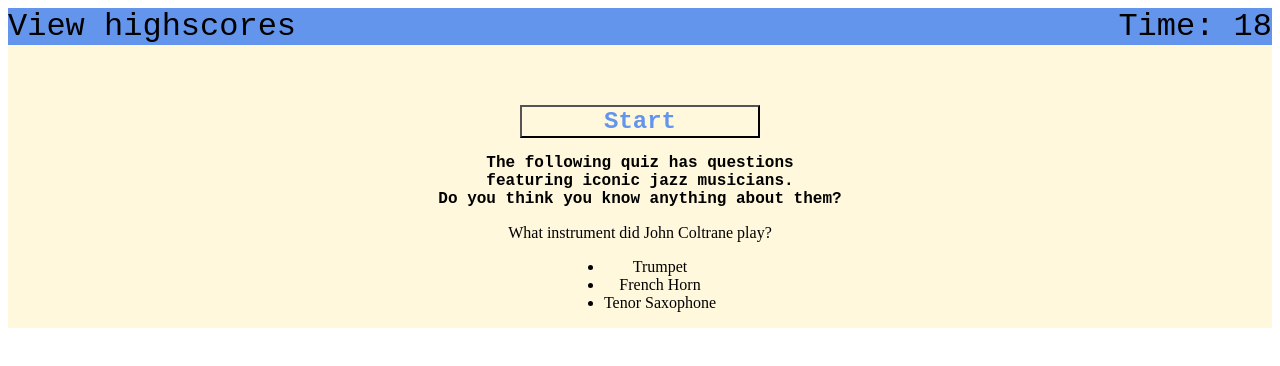
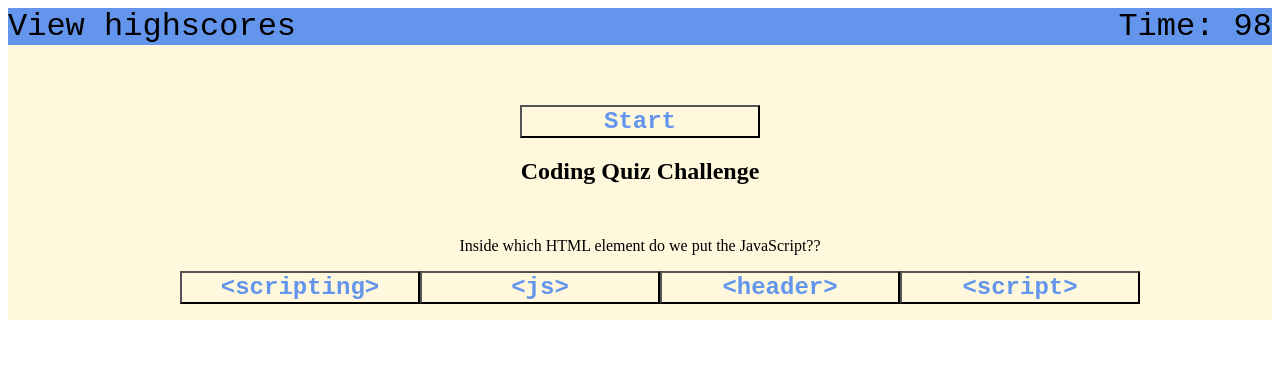
Before and after one commit to Reptartheman/Numbers-Letters-Shapes, a plain HTML site: page index.html in a window 1280 px wide. Both pictures are taken after a click on the button "Start". Drawn offline with nearby package versions, Linux system fonts and the light colour scheme.

Commit message:
updateJSwithbuttons

```diff
--- a/index.html
+++ b/index.html
@@ -15,9 +15,8 @@
 
 <section id="quiz">
     <button id="buttonStart">Start</button>
-    <p>The following quiz has questions
-       <br>featuring iconic jazz musicians.
-      <br>Do you think you know anything about them?
+    <h1>Coding Quiz Challenge</h1>
+
     </p>
     <div id="questions"></div>
     <div id="answers">
--- a/script.js
+++ b/script.js
@@ -1,15 +1,57 @@
-// BUTTON START
-// First: Target the elements by setting variables.
-// Variables at the top of the page
-// As the user clicks and answers a question, it goes onto the next page.
+/* WHAT"S NEEDED
+WHEN I click the start button ✅
+THEN a timer starts and I am presented with a question✅
+
+WHEN I answer a question ✅
+THEN I am presented with another question✅
+
+WHEN I answer a question incorrectly
+THEN time is subtracted from the clock
+
+WHEN all questions are answered or the timer reaches 0
+THEN the game is over
+
+WHEN the game is over
+THEN I can save my initials and my score*/
+
 const buttonStart = document.querySelector("#buttonStart");
-let questionNumber = 0;
-const questionDiv = document.querySelector("#questions")
-let answersDiv = document.querySelector("#listanswers")
+const questionDiv = document.querySelector("#questions");
+let answersDiv = document.querySelector("#listanswers");
+let answerButtons = document.querySelectorAll("#answers");
+let questionNumber1 = 0;
+var timeLeft
 
+
+
+//                                      QUIZ MATERIAL                   //
+//Add buttons to question one selections then add to other questions.
+
+const quizQuestions = [
+    {   question: "Inside which HTML element do we put the JavaScript??",
+        answers: ["<scripting>", "<js>", "<header>", "<script>"],
+        correctAnswer: "<script>"
+
+    },
+    {   question: "Where is the correct place to insert the <script> tag?",
+        answers:  ["The <body> section", "The first <h1> element", "Both the <head> and <body> section", "At the end of the CSS file"],
+        correctAnswer: "Both the <head> and <body> section"
+
+    },
+    {
+        question: "How can you add a comment in a JavaScript?",
+        answers:["~ New Comment ~","//New Comment", "<NewComment>", "$NewComment$"],
+        correctAnswer: "//New Comment"
+        },
+    {
+        question: "What is the correct syntax for writing a function?",
+        answers:["function = newFunction()", "function newFunction()", "function//newFunction", "function.newFunction"],
+        correctAnswer: "function newFunction()"
+    }
+];
+//                                  START QUIZ                          //
 function startQuiz(){
 displayQuestions()
-var timeLeft = 20
+timeLeft = 100
 var timer = setInterval(function() {
         timeLeft--;
         if (timeLeft >= 0) {
@@ -24,17 +66,37 @@ var timer = setInterval(function() {
     };
 
 function displayQuestions(){
-    questionDiv.textContent = quizQuestions[questionNumber].question
-    for(let i = 0; i<=2; i++){
-    var newLi = document.createElement("li")
-        newLi.textContent = quizQuestions[questionNumber].answers[i]
+    questionDiv.textContent = quizQuestions[questionNumber1].question
+    answersDiv.innerHTML = ""
+    for(let i = 0; i<=3; i++){
+    var newLi = document.createElement("button")
+        newLi.textContent = quizQuestions[questionNumber1].answers[i]
         answersDiv.appendChild(newLi)
     }
 }
 
+function clickAnswer(event){
+    var element = event.target.textContent
+    console.log("event target" , element)
+    console.log("correct Answer",quizQuestions[questionNumber1].correctAnswer)
+        if(element !== quizQuestions[questionNumber1].correctAnswer){
+            timeLeft -= 15
+        if(timeLeft < 0){
+            timeLeft = 0
+        }
+        }
+    questionNumber1++
+    displayQuestions()
+
+        //if(element === quizQuestions[questionNumber1].correctAnswer)
+}
+buttonStart.addEventListener("click", startQuiz)
+answersDiv.onclick = clickAnswer
 
 
-buttonStart.addEventListener("click", startQuiz)
+
+
+//                              FUNCTION FOR NEXT QUESTIONS                         //
 
 
 
@@ -43,38 +105,16 @@ buttonStart.addEventListener("click", startQuiz)
 
 
 
-// QUIZ MATERIAL
-
-const quizQuestions = [
-    {
-        question: "What instrument did John Coltrane play?",
-        answers:  ["Trumpet", "French Horn","Tenor Saxophone"],
 
 
 
 
 
-        correctAnswer: "c"
-    },
-    {
-        question: "What instrument did Roy Haynes play?",
-        answers:{
-            a: "Tenor Saxophone",
-            b: "Drums",
-            c: "He's not even real"
-        },
-        correctAnswer: "b"
-    },
-    {
-        question: "What instrument did Miles Davis play?",
-        answers:{
-            a: "Trumpet",
-            b: "Alto Saxophone",
-            c: "Drums",
-        },
-        correctAnswer: "a"
-    }
-];
-console.log(quizQuestions)
 
-//THE REST OF THE STUFF
+
+
+//                      QUESTION FUNCTIONS          //
+
+
+// I want the RIGHT answer to go to nextQuestion.
+// I want wrong answer to alert WRONG! then subtract time.
```
